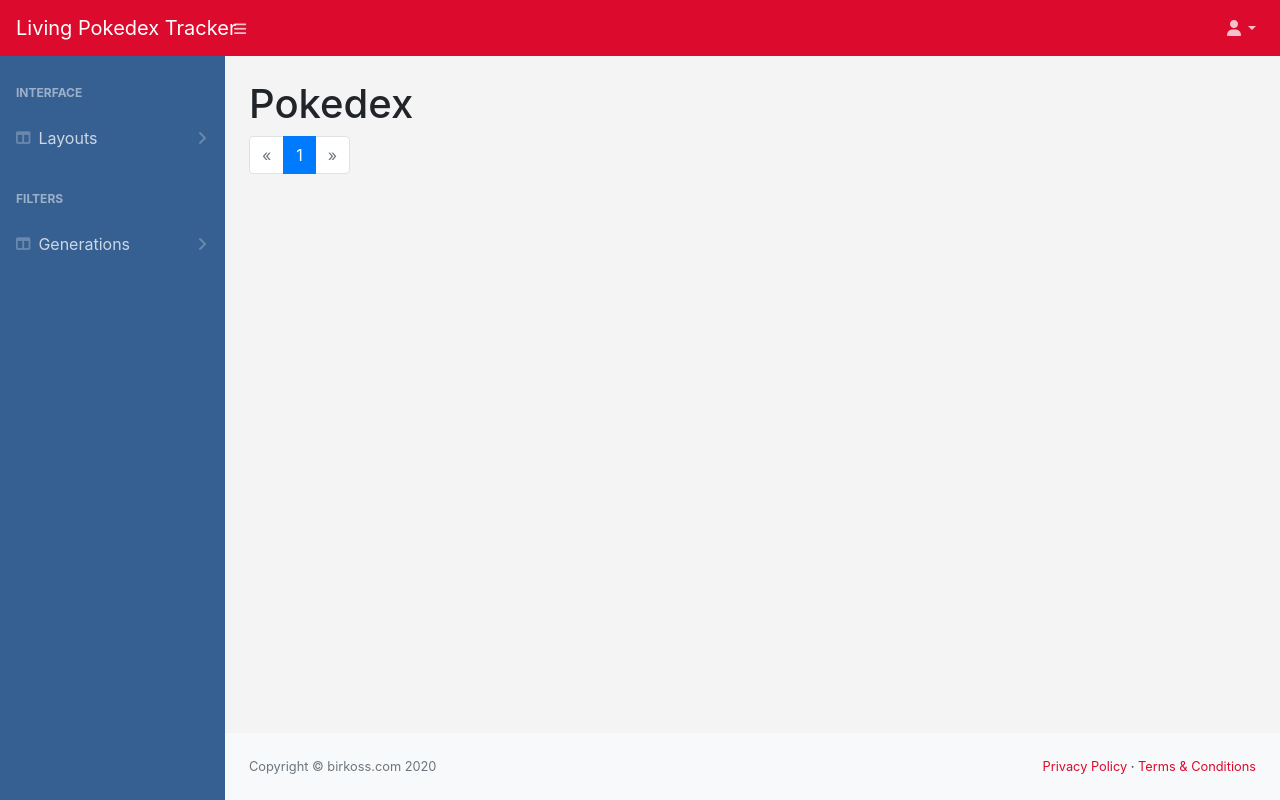
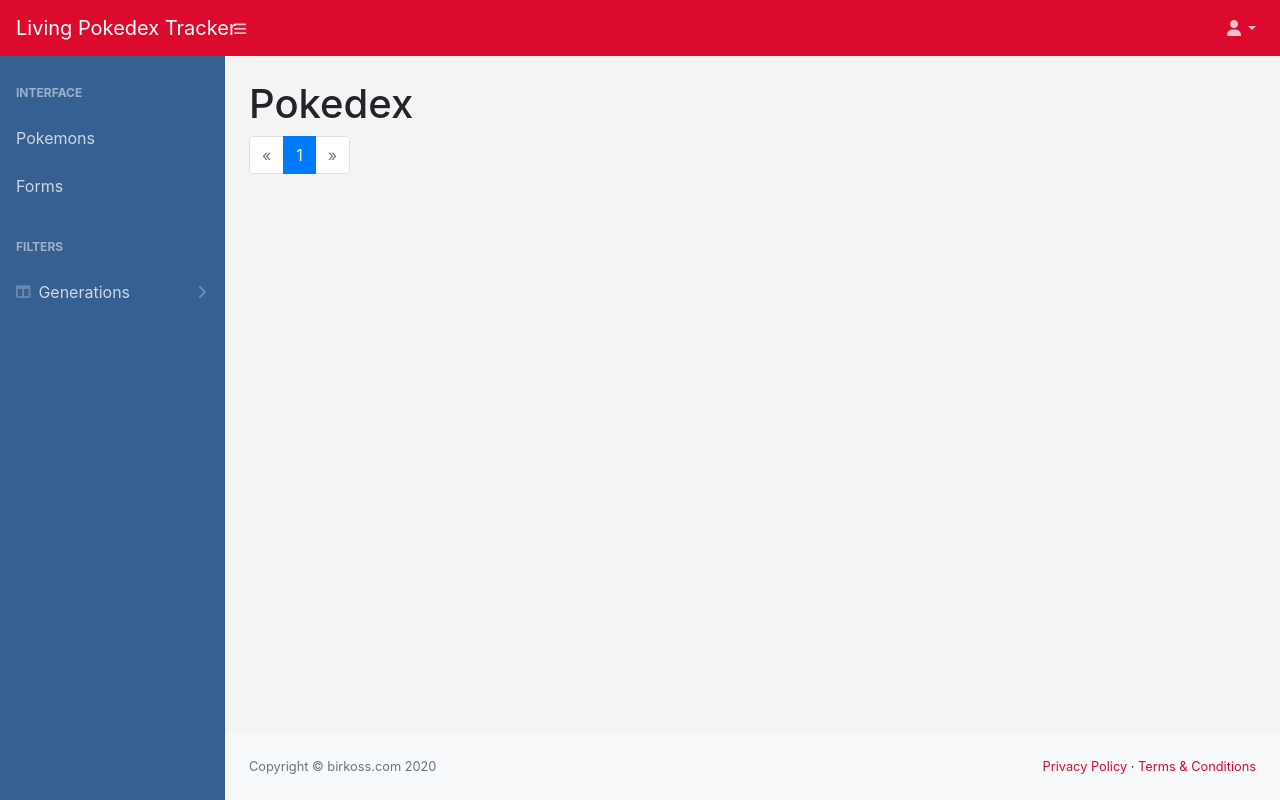
Before and after one commit to birkoss/pokedex-api, a Django app: page /?next=/pokemon/1/options in a window 1280 px wide. Run offline with Django 3.2, Linux system fonts and the light colour scheme; data that the repository does not hold is empty; some libraries are stand-ins or nearby versions.

Commit message:
Pokemons forms

```diff
--- a/base/static/base/css/app.css
+++ b/base/static/base/css/app.css
@@ -147,3 +147,9 @@ body.logged-in a.pokemon-sprite:not(.is-owned):before {
 .error div.card-body {
 	text-align: center;
 }
+
+/* Single */
+
+.card.pokemon-names .card-body p:last-child {
+	margin: 0;
+}
--- a/base/static/base/js/app.js
+++ b/base/static/base/js/app.js
@@ -1,10 +1,4 @@
 jQuery(document).ready(function() {
-
-	jQuery('.toast').toast({
-		animation: true,
-		autohide: true,
-		delay: 2000
-	});
 
 	jQuery("#pokemon-modal .btn-save").click(function() {
 		/* Do NOT allow saving while it's already in process */
@@ -26,13 +20,6 @@ jQuery(document).ready(function() {
 			jQuery("#pokemon-modal .btn-save").prop("disabled", false).html("Save");
 			jQuery('#pokemon-modal').modal('hide');
 
-			console.log("toast..");
-			/*
-
-			jQuery('.toast').toast('show');
-			*/
-			jQuery('.toast').toast('show');
-
 			if (options['is_owned'] != undefined) {
 				if (options['is_owned']) {
 					jQuery(".container-pokemon-" + pokemon_number + " a.pokemon-sprite").addClass("is-owned");
@@ -48,7 +35,7 @@ jQuery(document).ready(function() {
 			'type': "GET",
 			'url': ajax_first_page,
 			'data': {
-
+				"type": ajax_pokemon_type
 			},
 			success: function(ret) {
 				jQuery(".pokemons-grid").html(ret);
@@ -57,6 +44,7 @@ jQuery(document).ready(function() {
 					path: '.pagination-next',
 					append: '.card.pokemon',
 					//history: 'push',
+					history: 'none',
 					hideNav: '.pagination',
 					status: '.page-load-status'
 				});
@@ -105,3 +93,19 @@ function pokemon_toggle_options(pokemon_number, options, callback) {
 		}
 	});
 }
+
+function set_options(type, value) {
+	jQuery.ajax({
+		type: "POST",
+		url: ajax_single_option.replace("0000", pokemon_number),
+		data: {
+			"options": JSON.stringify(options),
+			"csrfmiddlewaretoken": ajax_csrf_token
+		},
+		success: function(ret) {
+			if (callback != undefined) {
+				callback(ret);
+			}
+		}
+	});
+}
--- a/base/templates/base/base_sidebar.html
+++ b/base/templates/base/base_sidebar.html
@@ -16,17 +16,8 @@
 					<div class="sb-sidenav-menu-heading">Interface</div>
 
 					<!-- Interface/Layout //-->
-					<a class="nav-link collapsed" href="#" data-toggle="collapse" data-target="#collapseLayouts" aria-expanded="false" aria-controls="collapseLayouts">
-						<div class="sb-nav-link-icon"><i class="fas fa-columns"></i></div>
-						Layouts
-						<div class="sb-sidenav-collapse-arrow"><i class="fas fa-angle-down"></i></div>
-					</a>
-					<div class="collapse" id="collapseLayouts" aria-labelledby="headingOne" data-parent="#sidenavAccordion">
-						<nav class="sb-sidenav-menu-nested nav">
-							<a class="nav-link" href="#">Grid</a>
-							<a class="nav-link" href="#">List</a>
-						</nav>
-					</div>
+					<a class="nav-link" href="{% url 'pokemon_archive' %}">Pokemons</a>
+					<a class="nav-link" href="{% url 'pokemon_form_archive' %}">Forms</a>
 
 					<!-- Filters //-->
 					<div class="sb-sidenav-menu-heading">Filters</div>
--- a/pokemon/models.py
+++ b/pokemon/models.py
@@ -30,7 +30,7 @@ class Pokemon(models.Model):
 
 	name = models.CharField(max_length=255, default='')
 
-	number = models.CharField(max_length=4, default='')
+	number = models.CharField(max_length=4, default='', blank=True)
 
 	generation = models.ForeignKey(Generation, blank=True, null=True, on_delete = models.PROTECT, related_name='generations')
 
--- a/pokemon/templates/pokemon/index.html
+++ b/pokemon/templates/pokemon/archive.html
@@ -5,6 +5,7 @@
 <script type="text/javascript">
 	var ajax_first_page = "{% url 'pokemon_archive_page' 1 %}";
 	var ajax_single_option = "{% url 'pokemon_single_options' "0000" %}";
+	var ajax_pokemon_type = "{{ type }}";
 </script>
 
 {% if user.is_authenticated %}
--- a/pokemon/views.py
+++ b/pokemon/views.py
@@ -96,38 +96,23 @@ def pokemon_options(request, pokemon_number):
 		return JsonResponse(response)
 
 
-def pokemons_options(request):
-	pokemons_list = Pokemon.objects.annotate(
-		t=FilteredRelation(
-			'userpokemon', condition=(Q(userpokemon__user=request.user) | Q(userpokemon__isnull=True))
-		)
-	).filter(
-
-	).values(
-		"name", "number", "t__is_owned", "t__is_shiny"
-	)
-
-	pokemons = []
-	for single_pokemon in pokemons_list:
-		pokemon = {
-			'name': single_pokemon['name'],
-			'number': single_pokemon['number']
-		}
-
-		pokemons.append(pokemon)
-
-	return JsonResponse({'data': pokemons})
+def index(request):
+	return render(request, "pokemon/archive.html", {
+		"type": "pokemons"
+	})
 
 
-def index(request):
-	return render(request, "pokemon/index.html")
+def pokemons_forms_archive(request):
+	return render(request, "pokemon/archive.html", {
+		"type": "forms"
+	})
 
 
 # @TODO : Merge pokemons_cards with pokemon_detail
-def pokemon_detail(request, pokemon_number=None):
+def pokemon_single(request, pokemon_number=None):
 	pokemon = get_object_or_404(Pokemon, number=pokemon_number)
 
-	return render(request, "pokemon/detail.html", {'pokemon': pokemon})
+	return render(request, "pokemon/single.html", {'pokemon': pokemon})
 
 
 def import_pokemon(request):
@@ -153,6 +138,19 @@ def import_pokemon(request):
 				pokemon = Pokemon(**data)
 				pokemon.save()
 
+		for single_pokemon in data['forms']:
+			pokemon = Pokemon.objects.filter(number=single_pokemon['number'])
+			if len(pokemon) == 0:
+				data = {}
+				data['number'] = single_pokemon['number']
+				data['variant'] = Pokemon.objects.filter(number=single_pokemon['national']).first()
+				for mlid in ('names/en', 'names/fr', 'names/jp', 'names/de', 'names/kr'):
+					if mlid in single_pokemon:
+						data[mlid.replace("s/", "_")] = single_pokemon[mlid]
+				pokemon = Pokemon(**data)
+				pokemon.save();
+
+
 	return HttpResponse("<p>test2</p>")
 
 
@@ -162,7 +160,9 @@ def pokemons_cards(request, page=1):
 	if request_header_requested_with != "XMLHttpRequest":
 		return redirect('pokemon_archive')
 
-	pokemons_data = pokemons_detail(request.user, page)
+	pokemon_type = request.GET.get("type", "pokemons")
+
+	pokemons_data = pokemons_detail(request.user, page, pokemon_type)
 
 	content_format = request.GET.get("format", "html")
 
@@ -183,14 +183,24 @@ def pokemons_cards(request, page=1):
 	return HttpResponse(content['cards'] + content['pagination'])
 
 
-def pokemons_detail(user, page):
+def pokemons_detail(user, page, pokemon_type):
+
+	pagination = 40
+
+	filters = {}
+	if pokemon_type == "pokemons":
+		filters['variant__isnull'] = True
+	else:
+		pagination = 200
+		filters['variant__isnull'] = False
+
 	if user.is_authenticated:
 		pokemons_qs = Pokemon.objects.annotate(
 			t=FilteredRelation(
 				'userpokemon', condition=(Q(userpokemon__user=user) | Q(userpokemon__isnull=True))
 			)
 		).filter(
-
+			**filters
 		).values(
 			"name", "number", "t__is_owned", "t__is_shiny"
 		)
@@ -199,7 +209,9 @@ def pokemons_detail(user, page):
 			"name", "number"
 		)
 
-	paginator = Paginator(pokemons_qs, 40)
+	print(pokemon_type)
+
+	paginator = Paginator(pokemons_qs, pagination)
 
 	try:
 		pokemons_paginator = paginator.page(page)
@@ -207,6 +219,7 @@ def pokemons_detail(user, page):
 		pokemons_paginator = paginator.page(1)
 	except EmptyPage:
 		pokemons_paginator = paginator.page(paginator.num_pages)
+
 
 	pokemons_list = []
 	for single_pokemon in pokemons_paginator:
@@ -221,6 +234,7 @@ def pokemons_detail(user, page):
 			pokemon['is_owned'] = single_pokemon['t__is_owned']
 			pokemon['is_shiny'] = single_pokemon['t__is_shiny']
 
+		print(pokemon)
 		pokemons_list.append(pokemon)
 
 	return {
--- a/project/settings.py
+++ b/project/settings.py
@@ -74,7 +74,9 @@ AUTHENTICATION_BACKENDS = (
     'django.contrib.auth.backends.ModelBackend',
 )
 
-
+# @TODO: Use a proper login URL (similar to the login dropdown)
+LOGIN_URL = 'pokemon_archive'
+LOGOUT_URL = 'logout'
 LOGIN_REDIRECT_URL = 'pokemon_archive'
 SOCIAL_AUTH_LOGIN_REDIRECT_URL = 'pokemon_archive'
 
--- a/project/urls.py
+++ b/project/urls.py
@@ -14,16 +14,17 @@ urlpatterns = [
 
 	# Archive Pokemon
 	path('', pokemon_views.index, name='pokemon_archive'),
+	path('forms', pokemon_views.pokemons_forms_archive, name='pokemon_form_archive'),
 
 	path('page/<int:page>', pokemon_views.pokemons_cards, name='pokemon_archive_page'),
 
 	# Single Pokemon page
-	path('pokemon/<str:pokemon_number>/', pokemon_views.pokemon_detail, name='pokemon_single'),
+	path('pokemon/<str:pokemon_number>/', pokemon_views.pokemon_single, name='pokemon_single'),
 
 	# Single Pokemon Options (for the modal)
 	path('pokemon/<str:pokemon_number>/options', pokemon_views.pokemon_options, name='pokemon_single_options'),
 
-	path('logout/', base_views.user_logout, name='logout'),
+	path('logout', base_views.user_logout, name='logout'),
 	path('profile', base_views.user_profile, name='user_profile'),
 
 	path('import', pokemon_views.import_pokemon, name='import'),
```
Also changed, not shown: pokemon/templates/pokemon/single.html (renamed from pokemon/templates/pokemon/detail.html, +15 -2 lines), pokemon/migrations/0011_auto_20200306_1916.py (added).
